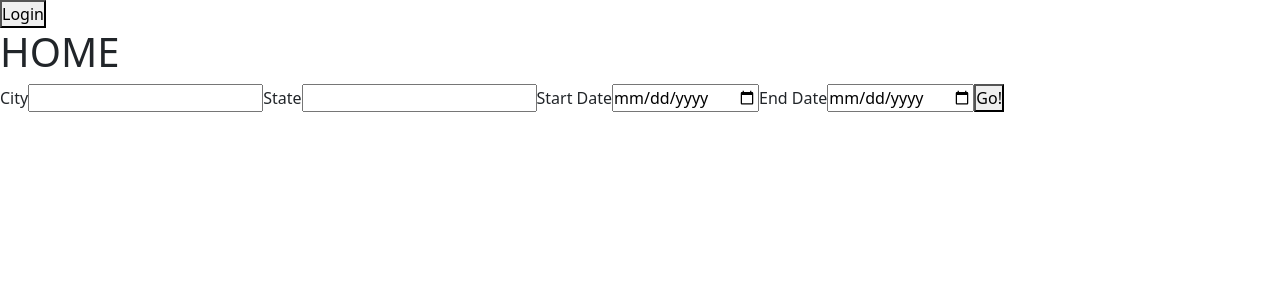
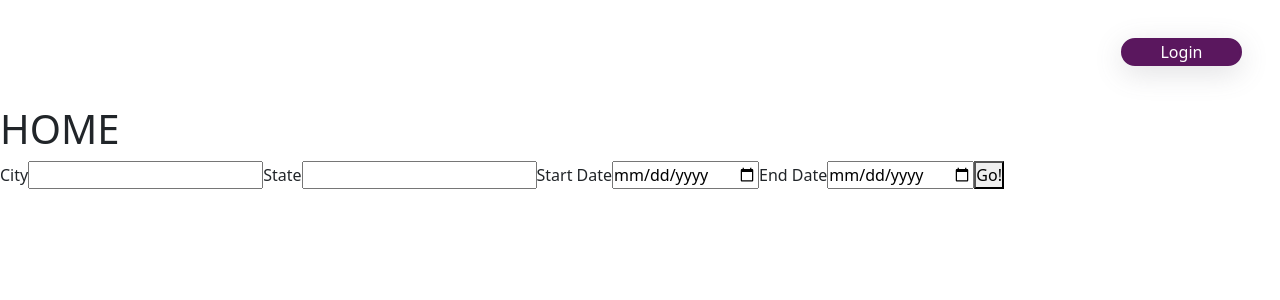
Before and after one commit to Atlantic-Otter/Where2Next, a React app: page /#/ in a window 1280 px wide. Shown: the top 300 px of the page. Built offline with nearby package versions, Linux system fonts and the light colour scheme.

Commit message:
button creation

```diff
--- a/src/Login/LoginButton.js
+++ b/src/Login/LoginButton.js
@@ -1,5 +1,6 @@
 import React from 'react';
 import LoginMenu from './LoginMenu.js';
+import '../App.css';
 
 // todo: investigate react.useCallback
 
@@ -10,10 +11,10 @@ const LoginButton = (props) => {
   };
 
   return (
-    <div>
-      <button id="login-button" onClick={toggleModal}>
-        Login
-      </button>
+    <div id="login">
+      <a id="login-button" onClick={toggleModal}>
+        <span>Login</span>
+      </a>
       {modalView ? <LoginMenu /> : <></>}
     </div>
   )
--- a/src/app.css
+++ b/src/app.css
@@ -22,6 +22,8 @@ html,
     width: 5vw;
     height: 5vw;
   }
+
+
 }
 
 /* MOBILE */
@@ -64,3 +66,44 @@ html,
 .eventListImage {
   object-fit: cover;
 }
+
+#login {
+  display: flex;
+  justify-content: flex-end;
+  padding: 3%;
+}
+#login-button {
+  width: 10%;
+  height: 7%;
+  border: #5a175e 2px solid;
+  border-radius: 5vw;
+  background: #5a175e;
+  color: #fff;
+  text-align: center;
+  box-shadow: rgba(100, 100, 111, 0.2) 0px 7px 29px 0px;
+}
+
+#login-button span {
+  cursor: pointer;
+  display: inline-block;
+  position: relative;
+  transition: 0.5s;
+}
+
+#login-button span:after {
+  content: '\00bb';
+  position: absolute;
+  opacity: 0;
+  top: 0;
+  right: -20px;
+  transition: 0.5s;
+}
+
+#login-button:hover span {
+  padding-right: 25px;
+}
+
+#login-button:hover span:after {
+  opacity: 1;
+  right: 0;
+}
```
